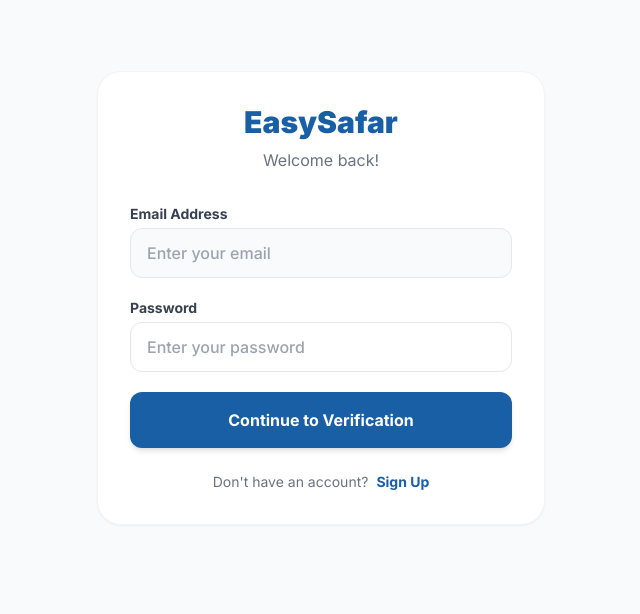
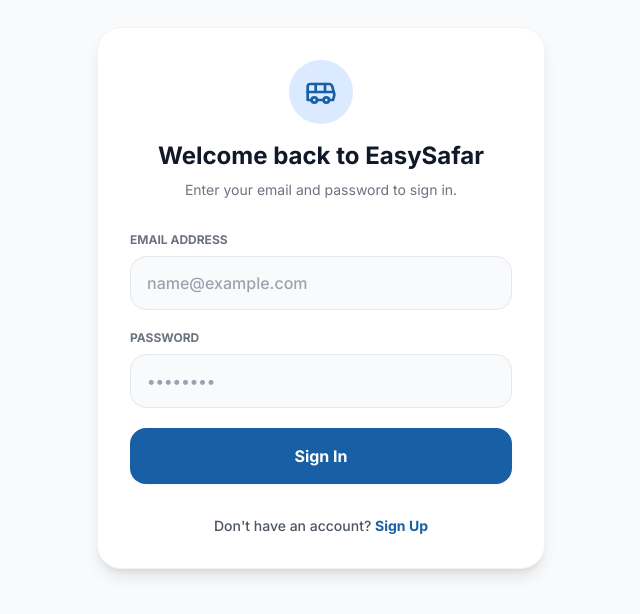
Before and after one commit to Akbar10830/easysafar-web, a Next.js app: page /auth in a window 1280 px wide. Shown: the part 102-716 px from the top of the page, without its empty margins (319-959 px from the left). Built offline with nearby package versions, Linux system fonts and the light colour scheme; no server answers.

Commit message:
Removed 6-digit verification, updated to email and password only

```diff
--- a/app/auth/page.tsx
+++ b/app/auth/page.tsx
@@ -1,31 +1,25 @@
 "use client";
+
 import { useState } from "react";
-import { db, auth } from "../../lib/firebase";
+import { auth } from "@/lib/firebase";
 import { createUserWithEmailAndPassword, signInWithEmailAndPassword } from "firebase/auth";
-import { doc, setDoc, getDoc } from "firebase/firestore";
 import { useRouter } from "next/navigation";
-import { User, Car, Bus, Loader2, ShieldCheck } from "lucide-react";
+import { Bus } from "lucide-react";
 
 export default function AuthPage() {
   const [isLogin, setIsLogin] = useState(true);
   const [email, setEmail] = useState("");
   const [password, setPassword] = useState("");
-  const [role, setRole] = useState("passenger");
-  const [agreedToPrivacy, setAgreedToPrivacy] = useState(false);
+  const [error, setError] = useState("");
   const [loading, setLoading] = useState(false);
-
-  // OTP Verification States (Used exclusively for Login)
-  const [step, setStep] = useState<"form" | "verify">("form");
-  const [otp, setOtp] = useState("");
-  const [generatedOtp, setGeneratedOtp] = useState("");
-
   const router = useRouter();
 
   const handleAuth = async (e: React.FormEvent) => {
     e.preventDefault();
+    setError("");
 
-    if (!isLogin && !agreedToPrivacy) {
-      alert("You must agree to the Privacy Policy to create an account.");
+    if (!email || !password) {
+      setError("Please enter both email and password.");
       return;
     }
 
@@ -33,203 +27,108 @@
 
     try {
       if (isLogin) {
-        // Step 1 of Login: Generate 6-digit verification code and require confirmation
-        const code = Math.floor(100000 + Math.random() * 900000).toString();
-        setGeneratedOtp(code);
-
-        alert(`[Security Verification]\nYour EasySafar login verification code sent to ${email} is: ${code}`);
-        setStep("verify");
-        setLoading(false);
+        // Direct Sign-In (No 6-digit code)
+        await signInWithEmailAndPassword(auth, email, password);
       } else {
-        // Registration remains instant without OTP
-        const userCredential = await createUserWithEmailAndPassword(auth, email, password);
-        await setDoc(doc(db, "users", userCredential.user.uid), {
-          email: email,
-          role: role,
-          createdAt: new Date(),
-        });
-
-        if (role === "captain") router.push("/driver");
-        else if (role === "adda_owner") router.push("/adda");
-        else router.push("/");
-      }
-    } catch (error: any) {
-      console.error("Auth Error:", error);
-      alert(error.message);
-      setLoading(false);
-    }
-  };
-
-  // Step 2 of Login: Verify OTP and Sign In
-  const handleVerifyLogin = async (e: React.FormEvent) => {
-    e.preventDefault();
-    if (otp !== generatedOtp) {
-      alert("Invalid verification code. Please try again.");
-      return;
+        // Direct Account Creation (No 6-digit code)
+        await createUserWithEmailAndPassword(auth, email, password);
       }
 
-    setLoading(true);
-    try {
-      const userCredential = await signInWithEmailAndPassword(auth, email, password);
-      const userDoc = await getDoc(doc(db, "users", userCredential.user.uid));
+      // Redirect back to search page upon successful login/signup
+      router.push("/search");
 
-      if (userDoc.exists()) {
-        const userRole = userDoc.data().role;
-        if (userRole === "captain") router.push("/driver");
-        else if (userRole === "adda_owner") router.push("/adda");
-        else router.push("/");
+    } catch (err: any) {
+      console.error("Authentication Error:", err);
+      // Simplify Firebase error messages for the user
+      if (err.code === 'auth/invalid-credential' || err.code === 'auth/user-not-found' || err.code === 'auth/wrong-password') {
+        setError("Invalid email or password.");
+      } else if (err.code === 'auth/email-already-in-use') {
+        setError("An account with this email already exists.");
+      } else if (err.code === 'auth/weak-password') {
+        setError("Password should be at least 6 characters.");
       } else {
-        router.push("/");
+        setError("Authentication failed. Please try again.");
       }
-    } catch (error: any) {
-      console.error("Login Verification Error:", error);
-      alert(error.message);
-      setStep("form");
     } finally {
       setLoading(false);
     }
   };
 
   return (
-    <div className="min-h-screen bg-gray-50 flex flex-col justify-center px-4 py-8">
-      <div className="max-w-md w-full mx-auto bg-white p-8 rounded-3xl shadow-sm border border-gray-100">
+    <div className="min-h-screen bg-gray-50 flex flex-col justify-center items-center p-4">
+      <div className="max-w-md w-full bg-white rounded-3xl shadow-lg border border-gray-100 p-8">
+
+        {/* Header */}
         <div className="text-center mb-8">
-          <h1 className="text-3xl font-black text-[#185FA5] mb-2">EasySafar</h1>
-          <p className="text-gray-500">
-            {step === "verify" ? "Enter Verification Code" : isLogin ? "Welcome back!" : "Create your account"}
+          <div className="bg-blue-100 w-16 h-16 rounded-full flex items-center justify-center mx-auto mb-4 text-[#185FA5]">
+            <Bus size={32} />
+          </div>
+          <h1 className="text-2xl font-bold text-gray-900">
+            {isLogin ? "Welcome back to EasySafar" : "Create your account"}
+          </h1>
+          <p className="text-sm text-gray-500 mt-2">
+            {isLogin ? "Enter your email and password to sign in." : "Sign up quickly with just an email and password."}
           </p>
         </div>
 
-        {step === "form" ? (
-          <form onSubmit={handleAuth} className="space-y-5">
-
-            {!isLogin && (
-              <div className="grid grid-cols-3 gap-3 mb-4">
-                <button
-                  type="button"
-                  onClick={() => setRole("passenger")}
-                  className={`flex flex-col items-center justify-center p-3 rounded-xl border-2 transition-all ${role === "passenger" ? "border-[#185FA5] bg-blue-50 text-[#185FA5]" : "border-gray-100 bg-gray-50 text-gray-500"}`}
-                >
-                  <User size={24} className="mb-1" />
-                  <span className="text-xs font-bold">Passenger</span>
-                </button>
-
-                <button
-                  type="button"
-                  onClick={() => setRole("captain")}
-                  className={`flex flex-col items-center justify-center p-3 rounded-xl border-2 transition-all ${role === "captain" ? "border-[#D35400] bg-orange-50 text-[#D35400]" : "border-gray-100 bg-gray-50 text-gray-500"}`}
-                >
-                  <Car size={24} className="mb-1" />
-                  <span className="text-xs font-bold">Driver</span>
-                </button>
-
-                <button
-                  type="button"
-                  onClick={() => setRole("adda_owner")}
-                  className={`flex flex-col items-center justify-center p-3 rounded-xl border-2 transition-all ${role === "adda_owner" ? "border-green-600 bg-green-50 text-green-600" : "border-gray-100 bg-gray-50 text-gray-500"}`}
-                >
-                  <Bus size={24} className="mb-1" />
-                  <span className="text-[10px] font-bold text-center leading-tight">Adda<br/>Owner</span>
-                </button>
+        {/* Error Message Display */}
+        {error && (
+          <div className="bg-red-50 text-red-600 text-sm font-semibold p-4 rounded-xl mb-6 text-center border border-red-100">
+            {error}
           </div>
         )}
 
+        {/* Auth Form */}
+        <form onSubmit={handleAuth} className="space-y-5">
           <div>
-              <label className="block text-sm font-bold text-gray-700 mb-1">Email Address</label>
+            <label className="block text-xs font-bold text-gray-500 uppercase mb-2">Email Address</label>
             <input
               type="email"
-                required
-                placeholder="Enter your email"
               value={email}
               onChange={(e) => setEmail(e.target.value)}
-                className="w-full bg-gray-50 border border-gray-200 rounded-xl px-4 py-3 text-gray-900 font-medium placeholder-gray-400 outline-none focus:border-[#185FA5] transition"
+              placeholder="name@example.com"
+              className="w-full bg-gray-50 border border-gray-200 rounded-2xl px-4 py-3.5 text-gray-900 font-medium placeholder-gray-400 outline-none focus:border-[#185FA5] transition"
+              required
             />
           </div>
 
           <div>
-              <label className="block text-sm font-bold text-gray-700 mb-1">Password</label>
+            <label className="block text-xs font-bold text-gray-500 uppercase mb-2">Password</label>
             <input
               type="password"
-                required
               value={password}
               onChange={(e) => setPassword(e.target.value)}
-                className="w-full text-gray-900 font-medium border border-gray-200 rounded-xl px-4 py-3 outline-none focus:border-[#185FA5]"
-                placeholder="Enter your password"
-              />
-            </div>
-
-            {!isLogin && (
-              <div className="flex items-start gap-3 pt-2">
-                <input
-                  type="checkbox"
-                  id="privacy"
+              placeholder="••••••••"
+              className="w-full bg-gray-50 border border-gray-200 rounded-2xl px-4 py-3.5 text-gray-900 font-medium placeholder-gray-400 outline-none focus:border-[#185FA5] transition"
               required
-                  checked={agreedToPrivacy}
-                  onChange={(e) => setAgreedToPrivacy(e.target.checked)}
-                  className="mt-1 h-4 w-4 rounded border-gray-300 text-[#185FA5] focus:ring-[#185FA5]"
-                />
-                <label htmlFor="privacy" className="text-xs text-gray-600 leading-relaxed">
-                  I agree to the <span className="text-[#185FA5] font-bold">Privacy Policy</span>, including the collection and real-time processing of location data for travel verification.
-                </label>
-              </div>
-            )}
-
-            <button
-              type="submit"
-              disabled={loading}
-              className="w-full bg-[#185FA5] hover:bg-[#124b82] text-white font-bold py-4 rounded-xl transition shadow-md flex justify-center items-center gap-2"
-            >
-              {loading ? <Loader2 className="animate-spin" size={20} /> : (isLogin ? "Continue to Verification" : "Create Account")}
-            </button>
-          </form>
-        ) : (
-          <form onSubmit={handleVerifyLogin} className="space-y-5">
-            <div>
-              <label className="block text-sm font-bold text-gray-700 mb-1 text-center">Enter 6-Digit Code sent to Email</label>
-              <input
-                type="text"
-                maxLength={6}
-                required
-                placeholder="123456"
-                value={otp}
-                onChange={(e) => setOtp(e.target.value)}
-                className="w-full bg-gray-50 border border-gray-200 rounded-xl px-4 py-3 text-center text-2xl tracking-widest text-gray-900 font-black placeholder-gray-300 outline-none focus:border-[#185FA5] transition"
+              minLength={6}
             />
           </div>
 
           <button
             type="submit"
             disabled={loading}
-              className="w-full bg-green-600 hover:bg-green-700 text-white font-bold py-4 rounded-xl transition shadow-md flex justify-center items-center gap-2"
+            className="w-full bg-[#185FA5] hover:bg-[#124b82] text-white font-bold py-4 rounded-2xl transition shadow-sm disabled:opacity-70 disabled:cursor-not-allowed"
           >
-              {loading ? <Loader2 className="animate-spin" size={20} /> : "Verify & Sign In"}
+            {loading ? "Processing..." : (isLogin ? "Sign In" : "Sign Up")}
           </button>
+        </form>
 
-            <div className="text-center pt-2">
+        {/* Toggle Login/Signup */}
+        <div className="mt-8 text-center text-sm font-medium text-gray-600">
+          {isLogin ? "Don't have an account? " : "Already have an account? "}
           <button
             type="button"
-                onClick={() => setStep("form")}
-                className="text-xs font-bold text-gray-500 hover:underline"
-              >
-                ← Back to Login Form
-              </button>
-            </div>
-          </form>
-        )}
-
-        {step === "form" && (
-          <div className="mt-6 text-center">
-            <p className="text-gray-500 text-sm">
-              {isLogin ? "Don't have an account?" : "Already have an account?"}
-              <button
-                onClick={() => setIsLogin(!isLogin)}
-                className="text-[#185FA5] font-bold ml-2 hover:underline"
+            onClick={() => {
+              setIsLogin(!isLogin);
+              setError("");
+            }}
+            className="text-[#185FA5] hover:underline font-bold focus:outline-none"
           >
             {isLogin ? "Sign Up" : "Sign In"}
           </button>
-            </p>
         </div>
-        )}
+
       </div>
     </div>
   );
--- a/app/page.tsx
+++ b/app/page.tsx
@@ -140,7 +140,7 @@
       <div className="bg-gradient-to-br from-blue-50 to-indigo-50 p-8 rounded-3xl border border-blue-100 space-y-4">
         <h2 className="text-xl font-black text-gray-900">Popular Routes Across GB</h2>
         <div className="grid grid-cols-1 md:grid-cols-3 gap-3">
-          {["Islamabad → Skardu", "Gilgit → Hunza", "Gilgit → Skardu", "Hunza → Sust", "Gilgit → Phander", "Astore → Gilgit"].map((route, i) => (
+          {[" Skardu → Gilgit", "Gilgit → Hunza", "Gilgit → Skardu", "Hunza → Sust", "Gilgit → Phander", "Astore → Gilgit"].map((route, i) => (
             <div key={i} className="bg-white p-4 rounded-xl border border-blue-100 font-bold text-gray-800 text-sm flex items-center justify-between shadow-sm">
               <span>{route}</span>
               <ArrowRight size={16} className="text-[#185FA5]" />
```
Lines whose indentation alone changed are shown as unchanged.
